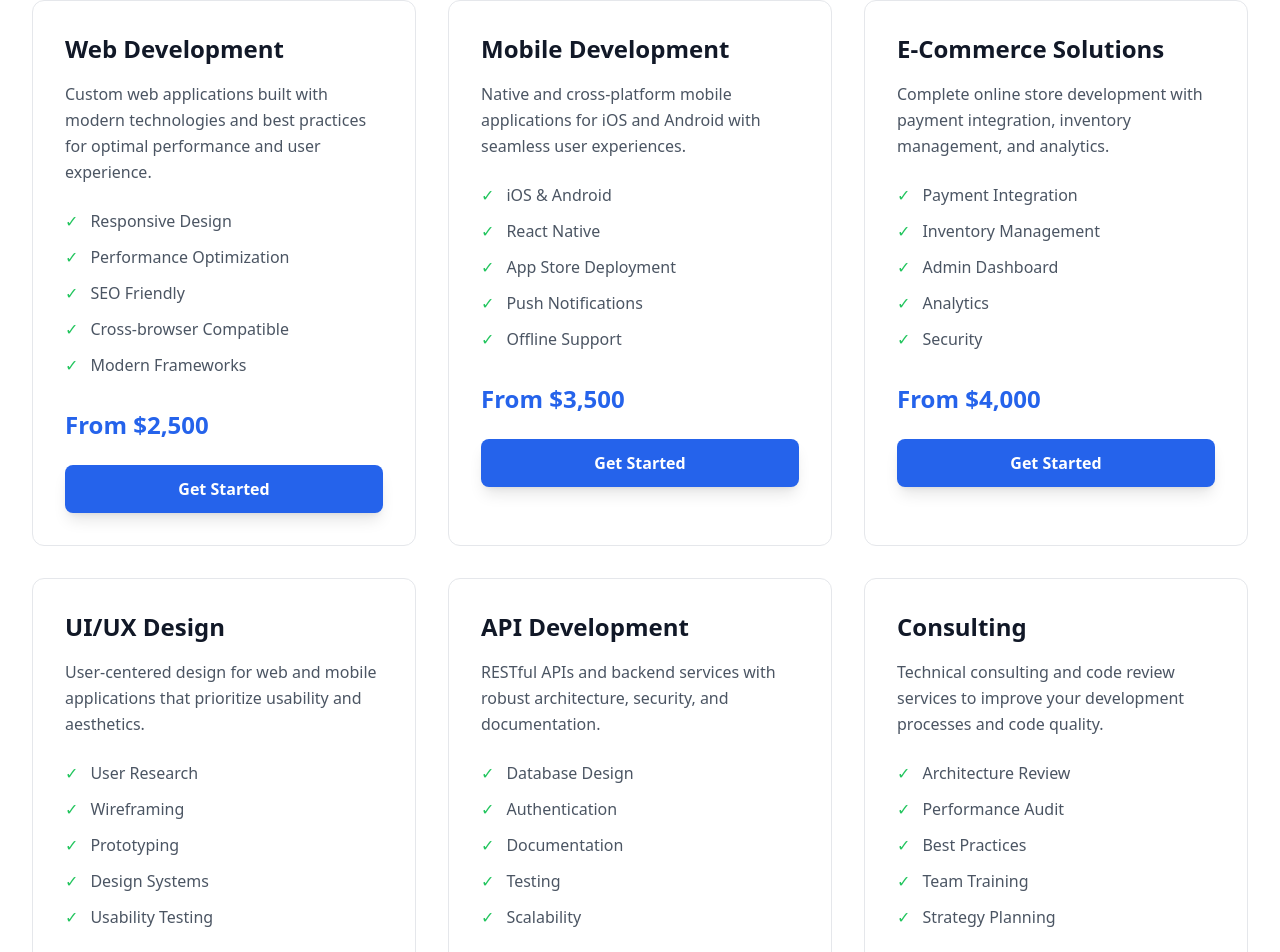
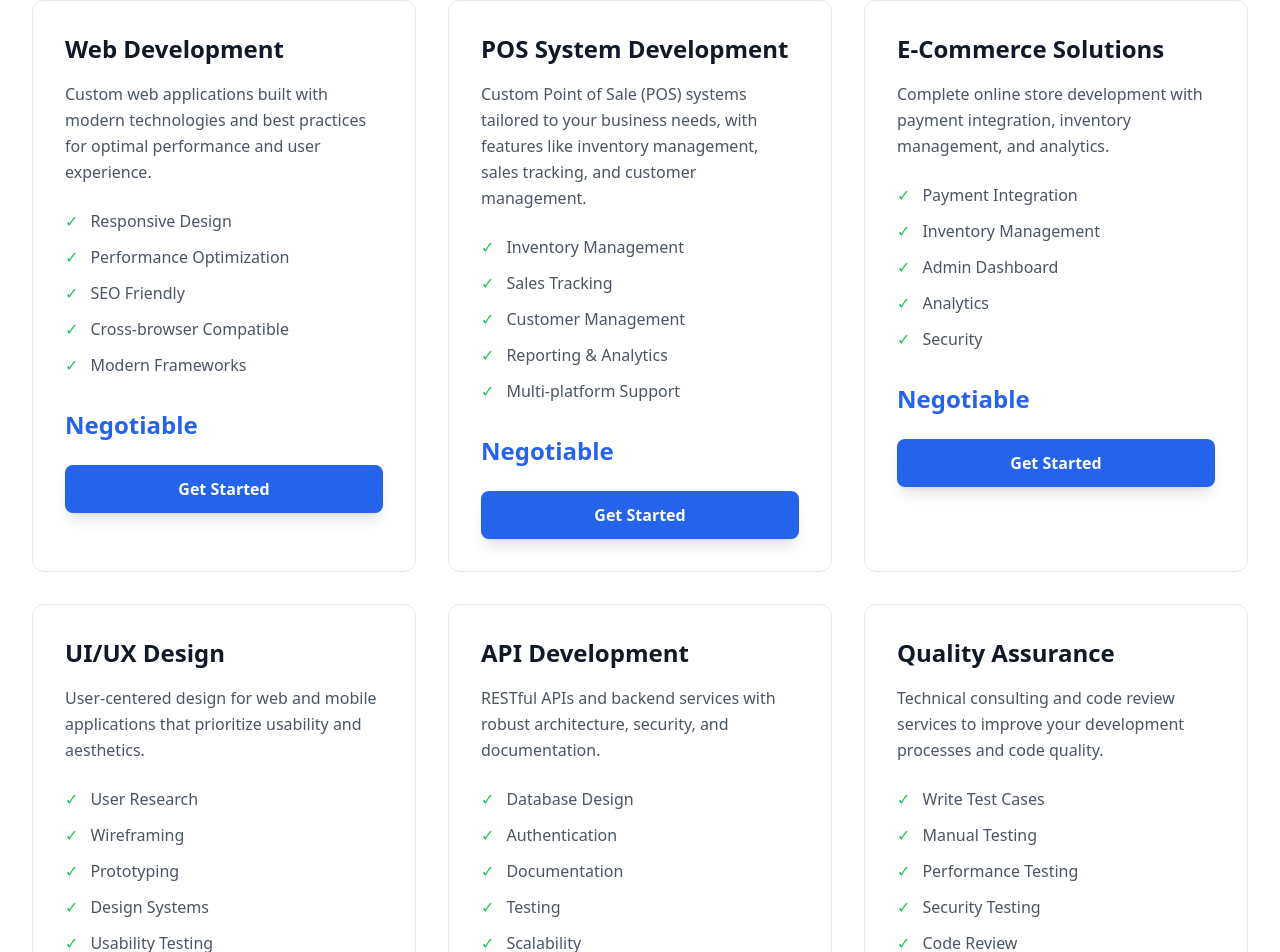
Before and after one commit to sovan-souern/Portfolio-about-me, a Vue app: page / in a window 1280 px wide. Shown: the part 4259-5211 px from the top of the page. Built offline with nearby package versions, Linux system fonts and the light colour scheme.

Commit message:
Change service page

```diff
--- a/src/views/PortfolioView.vue
+++ b/src/views/PortfolioView.vue
@@ -102,6 +102,7 @@ import SystemImage from '@/assets/image/system.jpg'
 import WeatherImage from '@/assets/image/weather.jpg'
 import CodeImage from '@/assets/image/code.jpg'
 import BandoskomarImage from '@/assets/image/bandoskoma.jpg'
+import PortfolioImage from '@/assets/image/portfolio.jpg'
 
 
 const selectedCategory = ref('All')
@@ -124,7 +125,7 @@ const projects = ref([
     technologies: ['Python', 'Tkinter','Git/GitHub'],
     image: SystemImage,
     liveUrl: '#',
-    githubUrl: '',
+    githubUrl: 'https://github.com/sovan-souern/Project-Python.git',
     imageError: false
   },
    {
@@ -182,10 +183,10 @@ const projects = ref([
     id: 8,
     title: 'Portfolio About Me',
     description: 'A dynamic website information about me and my portfolio with interactive features.',
-    technologies: ['WordPress','Vue JS', 'Tailwind CSS','Git/GitHub','Vercel'],
-    image: BandoskomarImage,
-    liveUrl: '',
-    githubUrl: '',
+    technologies: ['Vue JS', 'Tailwind CSS','Git/GitHub','Vercel'],
+    image: PortfolioImage,
+    liveUrl: 'portfolio-about-me-omega.vercel.app',
+    githubUrl: 'https://github.com/sovan-souern/Portfolio-about-me',
     imageError: false
   },
 
--- a/src/views/ServiceView.vue
+++ b/src/views/ServiceView.vue
@@ -61,42 +61,42 @@ const services = [
     title: 'Web Development',
     description: 'Custom web applications built with modern technologies and best practices for optimal performance and user experience.',
     features: ['Responsive Design', 'Performance Optimization', 'SEO Friendly', 'Cross-browser Compatible', 'Modern Frameworks'],
-    price: 'From $2,500'
+    price: 'Negotiable'
   },
   {
     id: 2,
-    title: 'Mobile Development',
-    description: 'Native and cross-platform mobile applications for iOS and Android with seamless user experiences.',
-    features: ['iOS & Android', 'React Native', 'App Store Deployment', 'Push Notifications', 'Offline Support'],
-    price: 'From $3,500'
+    title: 'POS System Development',
+    description: 'Custom Point of Sale (POS) systems tailored to your business needs, with features like inventory management, sales tracking, and customer management.',
+    features: ['Inventory Management', 'Sales Tracking', 'Customer Management', 'Reporting & Analytics', 'Multi-platform Support'],
+    price: 'Negotiable'
   },
   {
     id: 3,
     title: 'E-Commerce Solutions',
     description: 'Complete online store development with payment integration, inventory management, and analytics.',
     features: ['Payment Integration', 'Inventory Management', 'Admin Dashboard', 'Analytics', 'Security'],
-    price: 'From $4,000'
+    price: 'Negotiable'
   },
   {
     id: 4,
     title: 'UI/UX Design',
     description: 'User-centered design for web and mobile applications that prioritize usability and aesthetics.',
     features: ['User Research', 'Wireframing', 'Prototyping', 'Design Systems', 'Usability Testing'],
-    price: 'From $1,500'
+    price: 'Negotiable'
   },
   {
     id: 5,
     title: 'API Development',
     description: 'RESTful APIs and backend services with robust architecture, security, and documentation.',
     features: ['Database Design', 'Authentication', 'Documentation', 'Testing', 'Scalability'],
-    price: 'From $2,000'
+    price: 'Negotiable'
   },
   {
     id: 6,
-    title: 'Consulting',
+    title: 'Quality Assurance',
     description: 'Technical consulting and code review services to improve your development processes and code quality.',
-    features: ['Architecture Review', 'Performance Audit', 'Best Practices', 'Team Training', 'Strategy Planning'],
-    price: 'From $150/hr'
+    features: ['Write Test Cases', 'Manual Testing', 'Performance Testing', 'Security Testing', 'Code Review','API Testing'],
+    price: 'Negotiable'
   }
 ]
 
```
Also changed, not shown: src/assets/image/portfolio.jpg (added).
